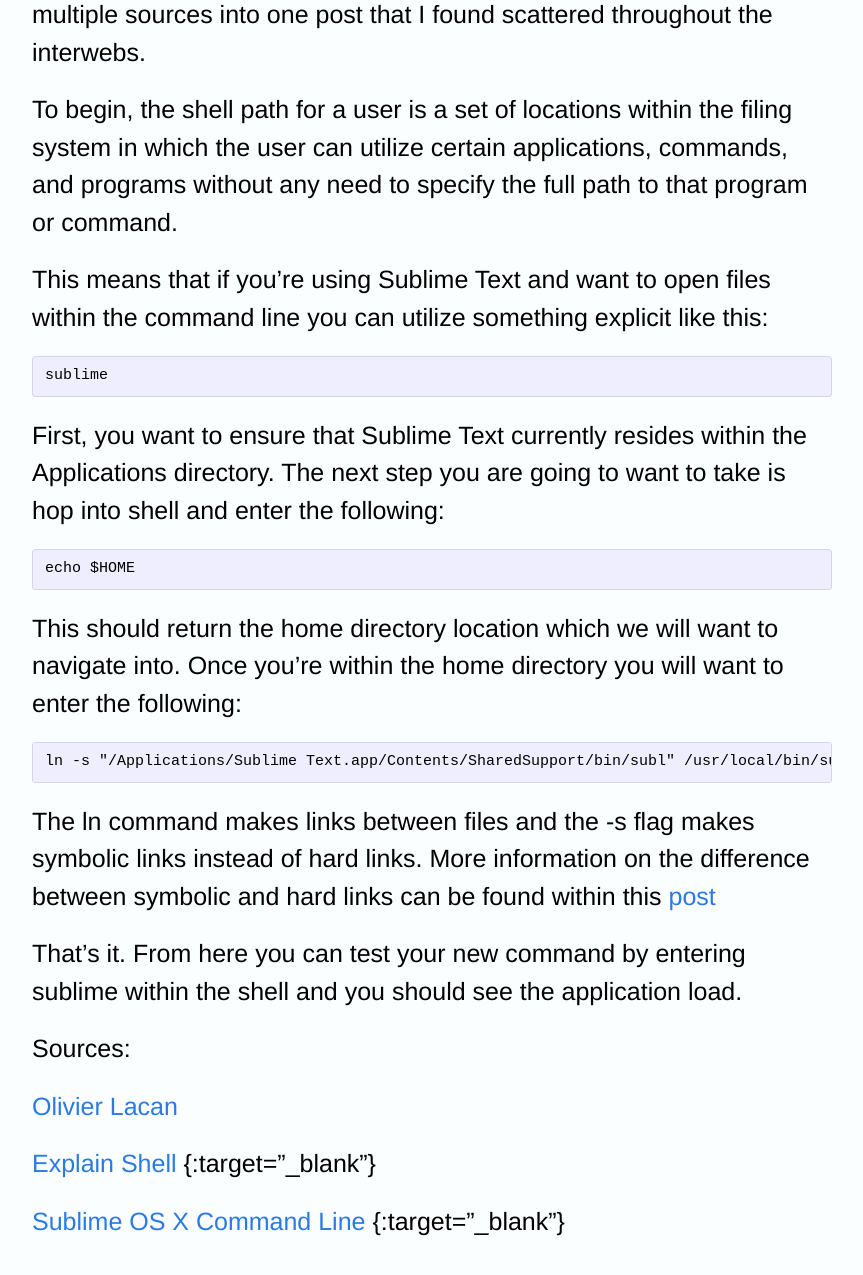
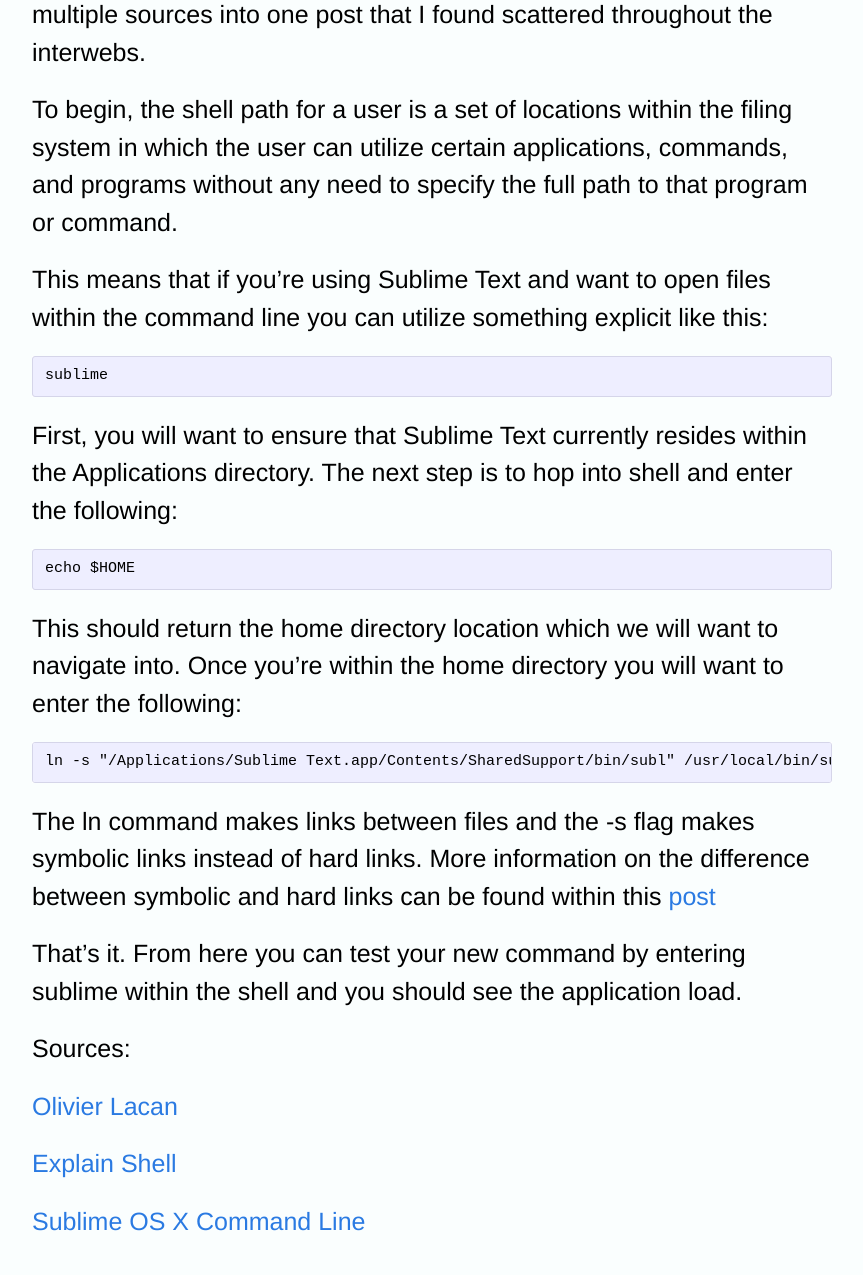
Before and after one commit to evanniedojadlo/evanniedojadlo.github.io, a Jekyll site: the page built from _posts/2015-06-15-sublimetextviacommandline.markdown, in a window 1280 px wide and 1400 px high, scrolled down 360 px, cut to the strip 0-1296 px from the top of the window. Shown: the top 1275 px of the strip, without its empty margins (208-1071 px from the left). Built offline with Jekyll 4.4.1, drawn with Linux system fonts in a browser that asks for light colours.

Commit message:
Fixed grammar and target blank issue

```diff
--- a/_posts/2015-06-15-sublimetextviacommandline.markdown
+++ b/_posts/2015-06-15-sublimetextviacommandline.markdown
@@ -13,7 +13,7 @@
 
 	sublime
 
-First, you want to ensure that Sublime Text currently resides within the Applications directory. The next step you are going to want to take is hop into shell and enter the following:
+First, you will want to ensure that Sublime Text currently resides within the Applications directory. The next step is to hop into shell and enter the following:
 
 	echo $HOME
 
@@ -29,6 +29,6 @@
 
 [Olivier Lacan](http://olivierlacan.com/posts/launch-sublime-text-3-from-the-command-line/){:target="_blank"}
 
-[Explain Shell](http://explainshell.com/) {:target="_blank"}
+[Explain Shell](http://explainshell.com/){:target="_blank"}
 
-[Sublime OS X Command Line](http://www.sublimetext.com/docs/3/osx_command_line.html) {:target="_blank"}
+[Sublime OS X Command Line](http://www.sublimetext.com/docs/3/osx_command_line.html){:target="_blank"}
```
